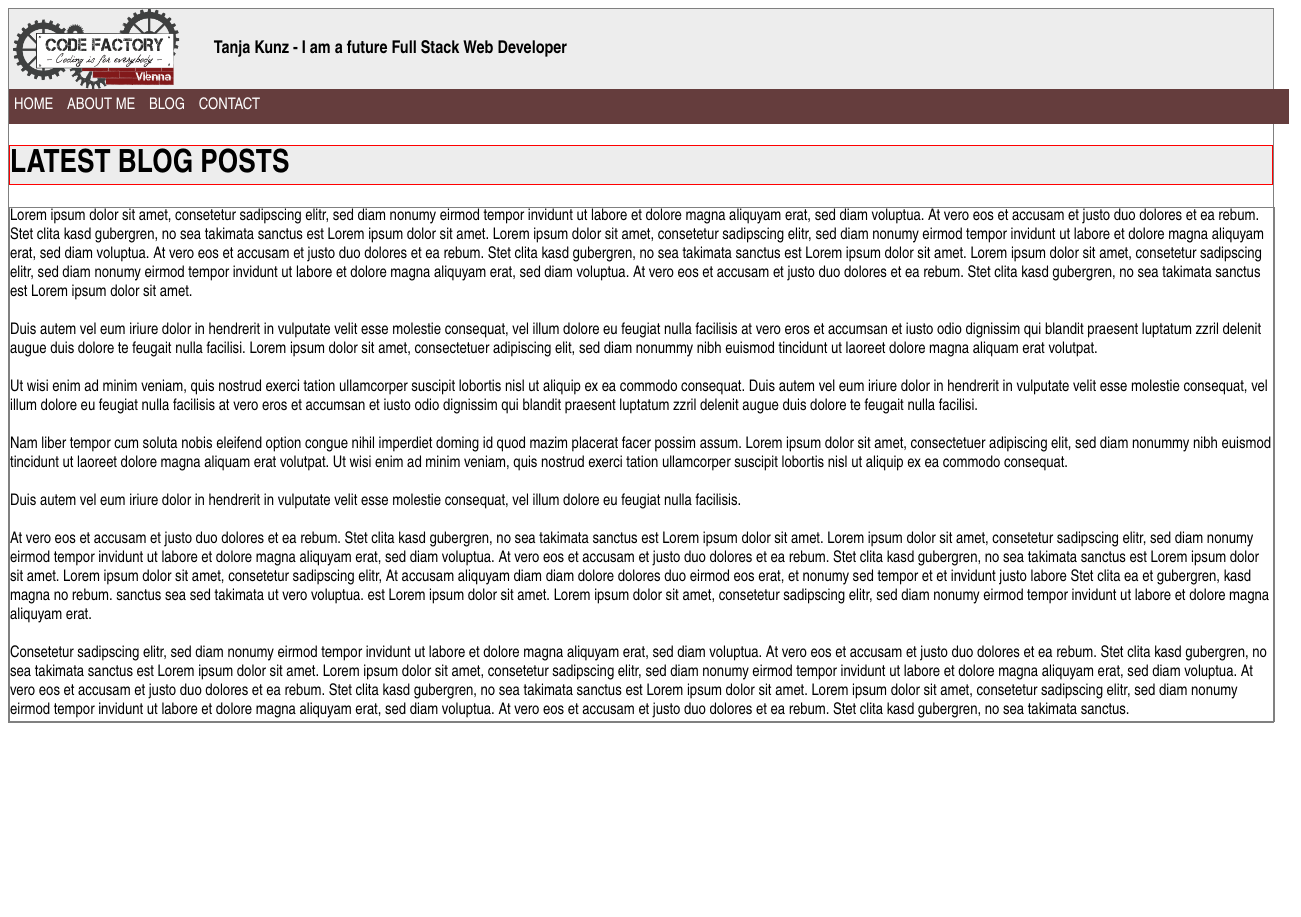
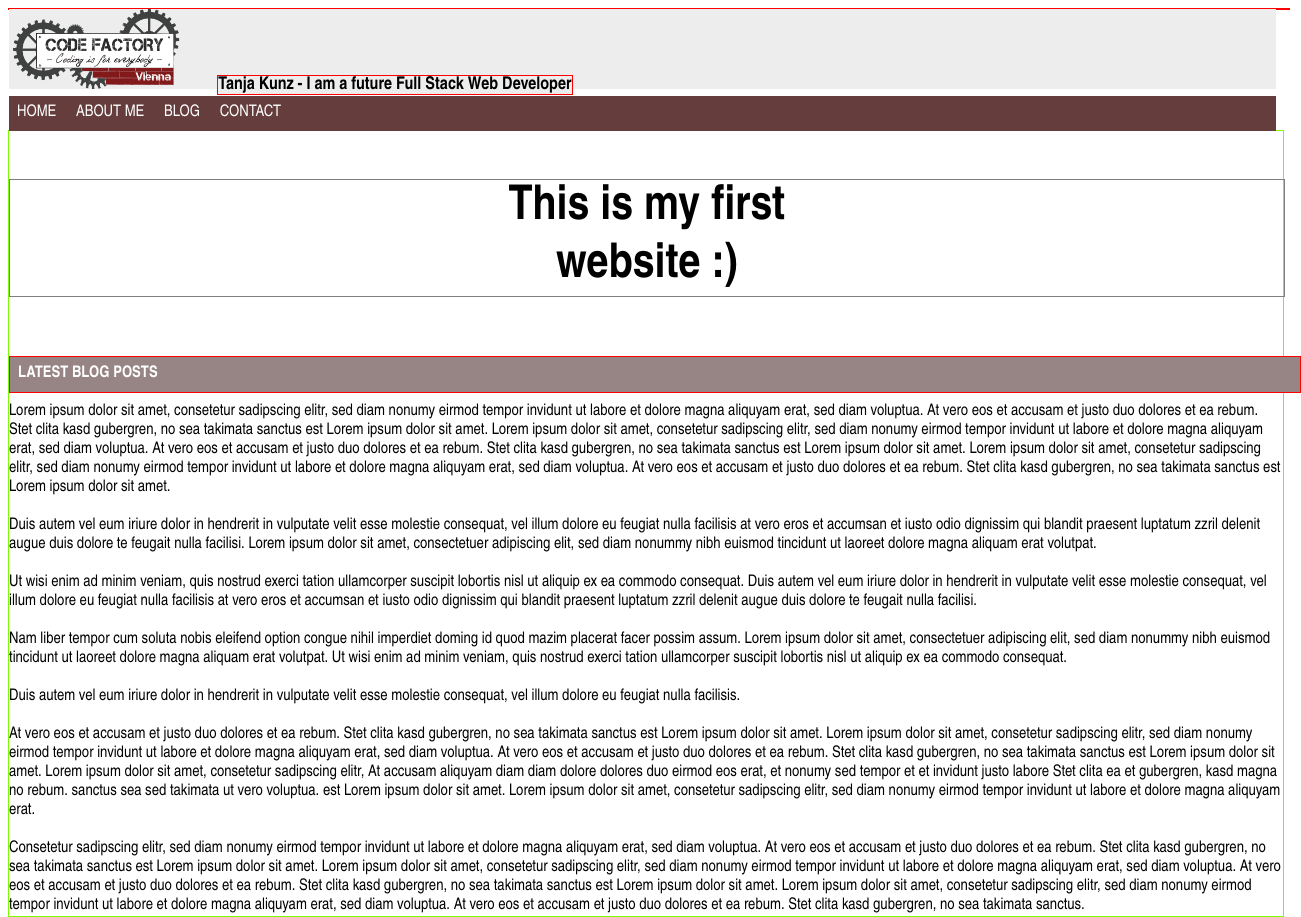
Before and after one commit to TanjaKunz/FSWD70-TanjaKunz-CodeReview-01, a plain HTML site: page index.html in a window 1280 px wide. Shown: the whole page, 1301 px wide, since content can reach past the window. Before the commit the page ends 800 px from the top, so only its background shows below. Drawn offline with Linux system fonts and the light colour scheme.

Commit message:
index1 > new basic structure, style1 > new stylesheet

```diff
--- a/index.html
+++ b/index.html
@@ -8,29 +8,33 @@
 	<link rel="stylesheet" href="style.css">
 </head>
 <body>
-	<div class="container">
+	<!--<div class="container">-->
 
+		<div id="divHeader">
 		<header class="header">
 			<img id="imgHeader" class="header" src="img/codefactory-vienna-logo.png" alt="Logo CodeFactory">
 
 
 
 			<div id="divHeader" class="header">Tanja Kunz - I am a future Full Stack Web Developer</div>
+
+			<nav>
+				<ul>
+					<li><a href="" title="Home">Home</a></li>
+					<li><a href="" title="About">About Me</a></li>
+					<li><a href="" title="Blog">Blog</a></li>
+					<li><a href="" title="ontact">Contact</a></li>
+				</ul>
+			</nav>
 		</header>
+		</div>
 
 
-		<nav>
-			<ul>
-				<li><a href="" title="home">Home</a></li>
-				<li><a href="" title="about">About Me</a></li>
-				<li><a href="" title="blog">Blog</a></li>
-				<li><a href="" title="contact">Contact</a></li>
-			</ul>
-		</nav>
+
 
 
 		<main class="main">
-			<p id="pMain" class="main">This is my first website :)</p>
+			<p id="pMain" class="main">This is my first <br> website :)</p>
 
 			<h1 id="h1Main" class="main">Latest Blog Posts</h1>
 
@@ -62,6 +66,6 @@
 		<footer>
 
 		</footer>
-	</div>
+	<!--</div>-->
 </body>
 </html>
--- a/style.css
+++ b/style.css
@@ -1,15 +1,34 @@
-div {
+/*div {
 	border: 0.5px solid grey;
 	width: 100%;
+	font-family: "Arial Narrow", Calibri, sans-serif;
+}*/
+
+body {
+	width: 100%;
+
 	font-family: "Arial Narrow", Calibri, sans-serif;
 }
 
 /* ------ Header ------ */
 
-header.header {
+#divHeader {
+	width: 100%;
 	position: relative;
-	width: 100%;
-	height: 80px;
+	top: 0;
+	background-color: #EDEDED;
+	border: 0.5px solid red;
+}
+
+header {
+	position: fixed;
+	margin: 0;
+
+
+
+	width: 99%;
+	height: 5em;
+	z-index: 2;
 
 	background-color: #EDEDED;
 }
@@ -33,11 +52,10 @@ div.header {
 }
 
 
+/* ---- Navigation ---- */
+nav {
 
 
-/* ---- Navigation ---- */
-nav {
-	position: fixed;
 	width: 100%;
 	padding: 0.5em 0 0.5em 0;
 	background-color: #653D3D;
@@ -53,7 +71,7 @@ nav li {
 
 	display: inline;
 	width: 100%;
-	margin: 50px 5px;
+	margin: 0.5em;
 
 }
 
@@ -68,12 +86,46 @@ nav a {
 
 /* ------- Main ------- */
 main {
+	top: 7.5em;
+	position: relative;
+
+
+	z-index: 1;
+
+
+	width: 99.5%;
+	border: 0.5px solid lawngreen;
+
+
 
 }
 
-main h1 {
+p.main {
+	float: left;
+	margin: 1em 0;
+	border: 0.5px solid grey;
+	width: 100%;
+	text-align: center;
+	font-size:  300%;
+	font-weight: bold;
+
+}
+
+h1.main {
+	background-color: #978484;
+	float: left;
+	top: 8em;
+	position: sticky;
+	width: 100%;
+
+	padding: 0.5em;
 
 	border: 0.5px solid red;
-	background-color: #EDEDED;
+	font-size: 100%;
 	text-transform: uppercase;
+	color: white;
 }
+
+div.main {
+	float: left;
+}
--- /dev/null
+++ b/style1.css
@@ -0,0 +1,85 @@
+body {
+	width: 99%;
+	font-family: "Arial Narrow", Calibri, sans-serif;
+}
+
+#container {
+	width: 100%;
+	border: 0.5px solid grey;
+}
+
+/* ------ Header ------ */
+#header {
+	width: 100%;
+	position: relative;
+	border: 0.5px solid blue;
+	background-color: lightgrey;
+
+}
+
+/* ---- Navigation ---- */
+#nav {
+	position: relative;
+	width: 100%;
+	padding: 0.5em 0 0.5em 0;
+	border: 0.5px solid red;
+	background-color: #653D3D;
+
+}
+
+nav ul {
+	margin: 0;
+	padding: 0;
+}
+
+nav li {
+	display: inline;
+	width: 100%;
+	margin: 0.5em;
+}
+
+nav a {
+	text-decoration: none;
+	text-transform: uppercase;
+	color: white;
+
+}
+
+/* ------- Main ------- */
+#main {
+	width: 100%;
+	position: relative;
+	border: 0.5px solid green;
+
+}
+
+#pMain {
+	margin: 1em 0;
+	text-align: center;
+	font-size:  300%;
+	font-weight: bold;
+}
+
+#h1Main {
+	background-color: #978484;
+	top: 8em;
+	position: sticky;
+	padding: 0.5em;
+	font-size: 100%;
+	text-transform: uppercase;
+	color: white;
+}
+
+
+/* ------ Footer ------ */
+#footer {
+	width: 100%;
+	position: relative;
+	border: 0.5px solid orange;
+
+}
+
+#pFooter {
+	text-align: center;
+	font-size: 75%
+}
```
Also changed, not shown: index1.html (added, +57 -0 lines).
